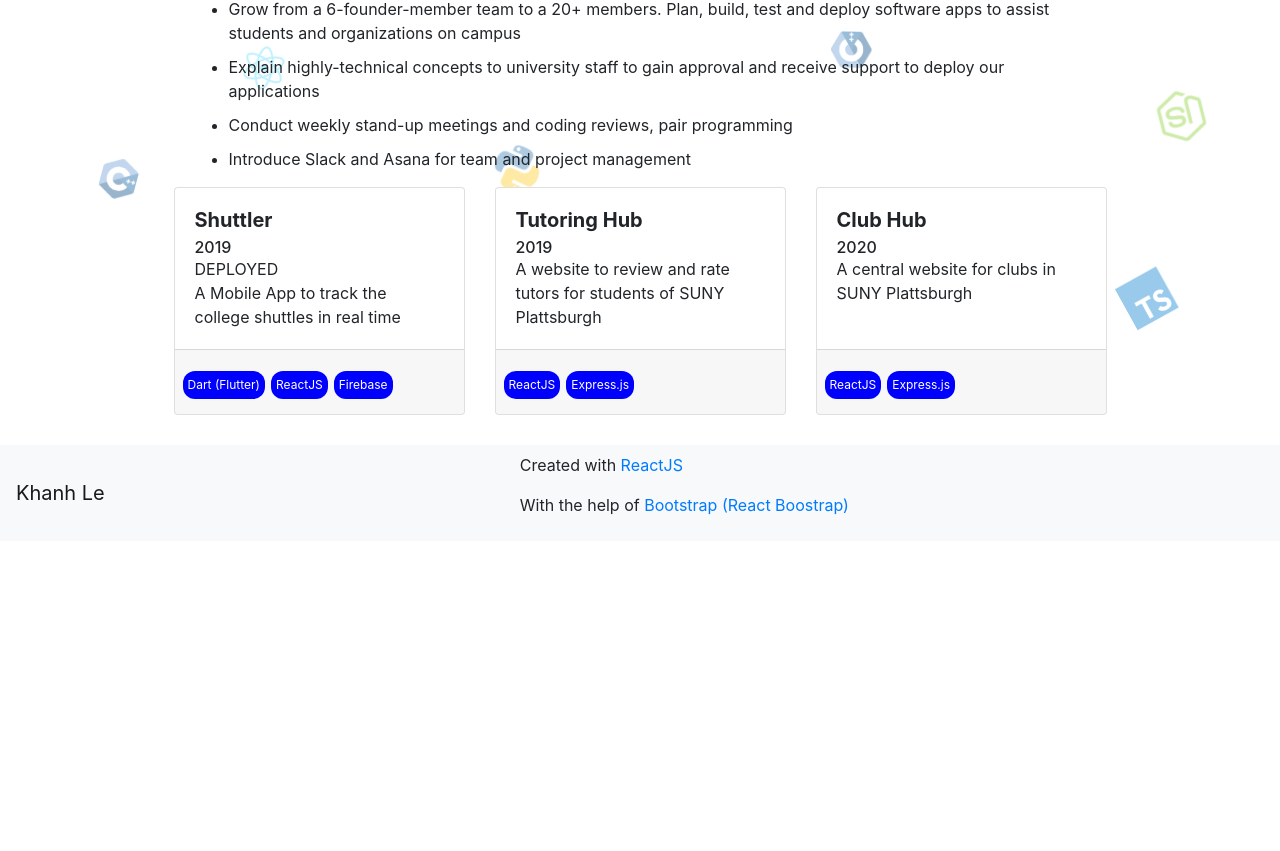
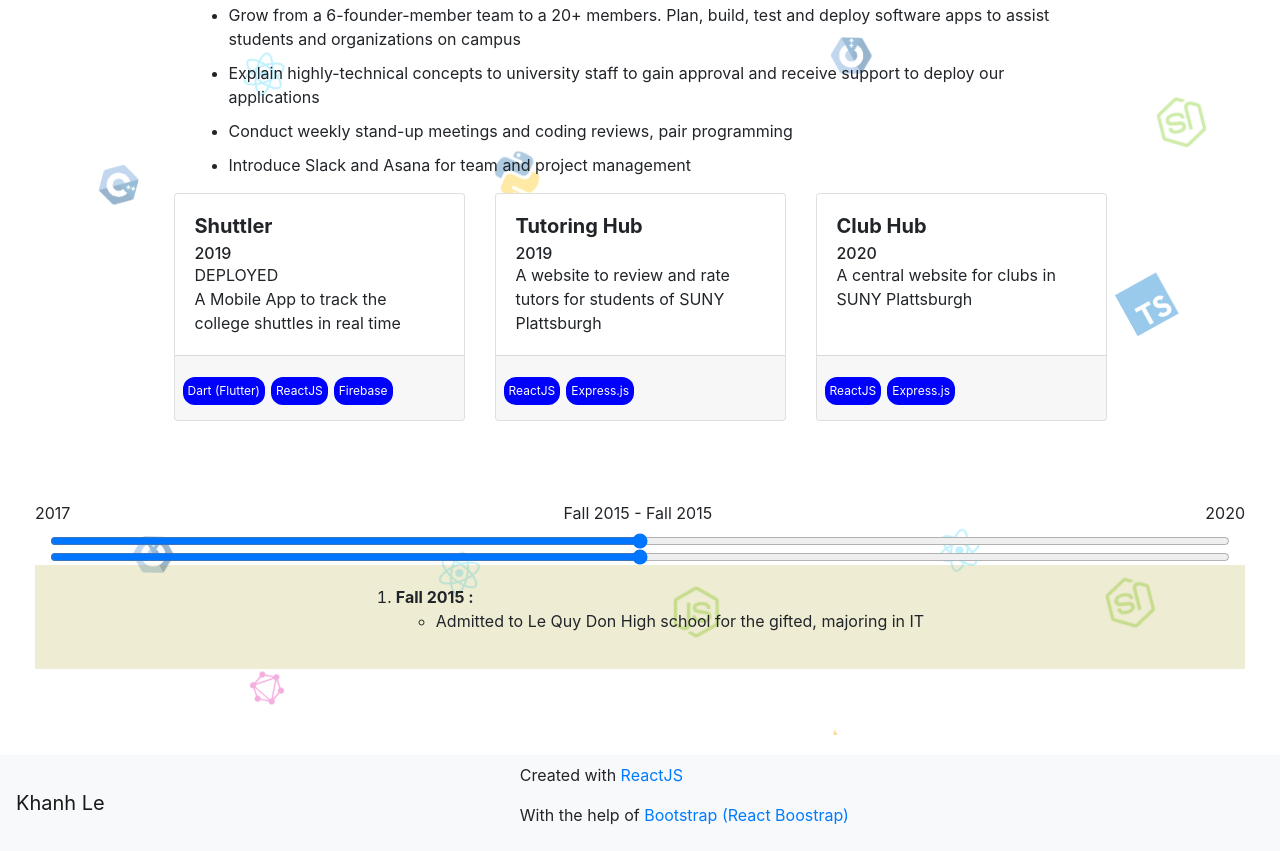
Before and after one commit to winkhanh/winkhanh.github.io, a React (Create React App) app: page / in a window 1280 px wide. Shown: the part 1518-2369 px from the top of the page. Before the commit the page ends 2059 px from the top, so only its background shows below. Built offline with nearby package versions, Linux system fonts and the light colour scheme.

Commit message:
add event section

```diff
--- a/src/App.scss
+++ b/src/App.scss
@@ -4,4 +4,5 @@
 
 .app{
   overflow-y: hidden;
+  scroll-behavior: smooth;
 }
--- a/src/index.css
+++ b/src/index.css
@@ -5,6 +5,7 @@
     sans-serif;
   -webkit-font-smoothing: antialiased;
   -moz-osx-font-smoothing: grayscale;
+  scroll-behavior: smooth;
 }
 
 code {
--- a/src/sections/Body/Body.tsx
+++ b/src/sections/Body/Body.tsx
@@ -3,6 +3,7 @@
 import About from './About/About';
 import Experience from './Experience/Experience';
 import Contact from './Contact/Contact';
+import Event from './Event/Event';
 import './Body.scss';
 const Body : React.FC = ()=>{
     return(
@@ -11,6 +12,7 @@
             <About/>
             <Experience/>
             <Contact/>
+            <Event/>
         </div>
     )
 };
--- /dev/null
+++ b/src/sections/Body/Event/Content.ts
@@ -0,0 +1,65 @@
+export interface EventPointType{
+    time:string,
+    value:number,
+    events:string[]
+};
+
+const listOfEvent : EventPointType[] = [
+    {
+        time: "Summer 2013",
+        value:0,
+        events:["First time learning Programming (Pascal), and start learning competitive programming"]
+    },
+    {
+        time: "Spring 2015",
+        value:7,
+        events:[
+            "First Prize in Math Competition for oustanding students at City level",
+            "First Prize in Informatics Competition for oustanding students at City level",
+        ]
+    },
+    {
+        time:"Summer 2015",
+        value:8,
+        events:["Third Prize in National Youth Informatics Contest"]
+    },
+    {
+        time:"Fall 2015",
+        value:9,
+        events:["Admitted to Le Quy Don High school for the gifted, majoring in IT"]
+    },
+    {
+        time:"Spring 2016",
+        value:11,
+        events:["Silver Prize in 30-4 Olympics at Informatics (National level)"]
+    },
+    {
+        time:"Fall 2016",
+        value:13,
+        events:["Third Prize in Viet Nam Olympiad in Informatics (National level)"]
+    },
+    {
+        time:"Spring 2017",
+        value:11,
+        events:["Gold Prize (#2) in 30-4 Olympics at Informatics (National level)"]
+    },
+    {
+        time:"Fall 2017",
+        value:13,
+        events:["Third Prize in Viet Nam Olympiad in Informatics (National level)"]
+    },
+    {
+        time:"Fall 2018",
+        value:17,
+        events:[
+            "Admitted to State University of New York at Plattsburgh, majoring in Computer Science",
+            "With 6 other students, founded Coding Hub"
+        ]
+    },
+    {
+        time:"Spring 2019",
+        value:19,
+        events:["Fourth place in CCSCNE 2019 (http://ccscne.org/participate/programming-contest/)"]
+    }
+];
+export default listOfEvent;
--- /dev/null
+++ b/src/sections/Body/Event/Event.scss
@@ -0,0 +1,7 @@
+.event{
+    &-list{
+        padding: 20px;
+        background-color:hsla(56, 67%, 40%, 0.2);
+
+    }
+}
--- /dev/null
+++ b/src/sections/Body/Event/Event.tsx
@@ -0,0 +1,78 @@
+import React,{useState, useEffect, ChangeEvent} from 'react';
+import {Form, Row} from 'react-bootstrap';
+import Bg1 from '../../../assets/Bg1.svg';
+import Bg2 from '../../../assets/Bg2.svg';
+import Bg3 from '../../../assets/Bg3.svg';
+import listOfEvents,{EventPointType} from './Content';
+import './Event.scss';
+const listOfBg : string[] = [Bg1,Bg2,Bg3];
+
+const Event:React.FC = ()=>{
+    const [Bg,setBg]=useState(Bg1);
+    const [sliding1,setSliding1]=useState(50);
+    const [sliding2,setSliding2]=useState(50);
+    const handleSlide1 = (e: React.ChangeEvent<HTMLInputElement>)=>{
+        let val:number=parseInt(e.target.value);
+        setSliding1(val);
+        setSliding2(prev=> Math.max(val,prev));
+    }
+    const handleSlide2 = (e: React.ChangeEvent<HTMLInputElement>)=>{
+        let val:number=parseInt(e.target.value);
+        setSliding2(val);
+        setSliding1(prev=> Math.min(val,prev));
+    }
+    const scaleDown = (val:number)=>{
+        return Math.floor(val*listOfEvents[listOfEvents.length-1].value/100);
+    }
+    const getEventAt = (val:number)=>{
+        let value=scaleDown(val);
+        for (let i=0;i<listOfEvents.length;i++){
+            if (listOfEvents[i].value>=value){
+                if (listOfEvents.length-1 === i) return listOfEvents[i];
+                if (listOfEvents[i+1].value - value < value - listOfEvents[i].value) return listOfEvents[i+1];
+                return listOfEvents[i];
+            }
+        }
+        return listOfEvents[listOfEvents.length-1];
+    }
+    useEffect(()=>{
+        setBg(listOfBg[Math.floor(Math.random()*3)]);
+    },[]);
+    return(
+    <div className='event' id='event' style={{
+        backgroundImage:`url(${Bg})`,
+        backgroundSize:"cover",
+        padding:"50px"}}>
+        <Form>
+        <Form.Group controlId="formBasicRange">
+            <Row>
+                <Form.Label className='mr-auto'>2017</Form.Label>
+                <Form.Label>{`${getEventAt(sliding1).time} - ${getEventAt(sliding2).time}`}</Form.Label>
+                <Form.Label className='ml-auto'>2020</Form.Label>
+            </Row>
+            <Form.Control type="range" onChange={handleSlide1} value={sliding1}/>
+            <Form.Control type="range" onChange={handleSlide2} value={sliding2}/>
+            <Row className='event-list'>
+                <div className="ml-auto mr-auto">
+                    <ol>
+                        {listOfEvents.map((eventPoint,idx)=>{
+                            if (eventPoint.value<getEventAt(sliding1).value || eventPoint.value>getEventAt(sliding2).value)
+                                return null;
+                            return(
+                                <li key={idx}>
+                                    <b>{`${eventPoint.time} :`}</b>
+                                    <ul>
+                                        {eventPoint.events.map((event,idx)=><li key={idx}>{event}</li>)}
+                                    </ul>
+                                </li>
+                            )
+                        })}
+                    </ol>
+                </div>
+            </Row>
+        </Form.Group>
+        </Form>
+    </div>)
+}
+
+export default Event;
--- a/src/sections/Body/Home/Home.scss
+++ b/src/sections/Body/Home/Home.scss
@@ -1,3 +1,4 @@
 .home{
     margin-bottom: 20px;
+    margin-top: 10vh;
 }
--- a/src/sections/Header/Header.tsx
+++ b/src/sections/Header/Header.tsx
@@ -11,8 +11,9 @@
 
 const routes : [string,string][]=[
     ['[Home]','#home'],
-    ['[About]','#about'],
-    ['[Contact me]','/contact']
+    ['[About me]','#about'],
+    ['[My Experience]','#experience'],
+    ["[My life's event]",'#event']
 ];
 const contacts: [string,string][]=[
     [Git,'https://github.com/winkhanh'],
@@ -25,7 +26,7 @@
 const ResumeLink= "https://drive.google.com/file/d/1UfWR_CYEm1_mpgLFog7e0iFigABfy1ir/view?usp=sharing";
 const Header : React.FC = ()=>{
     return(
-        <Navbar expand='lg' fixed='top' bg="light" sticky='top'>
+        <Navbar expand='lg' fixed='top' bg="light" >
             <Navbar.Brand>
                 <WButton/>
             </Navbar.Brand>
```
